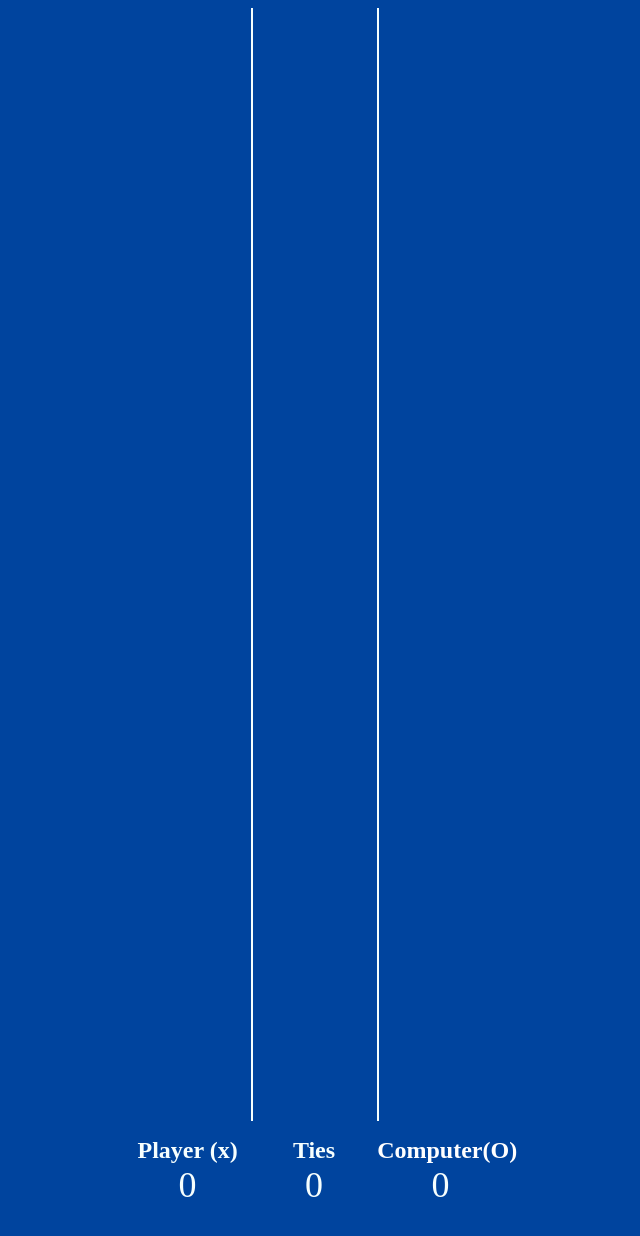
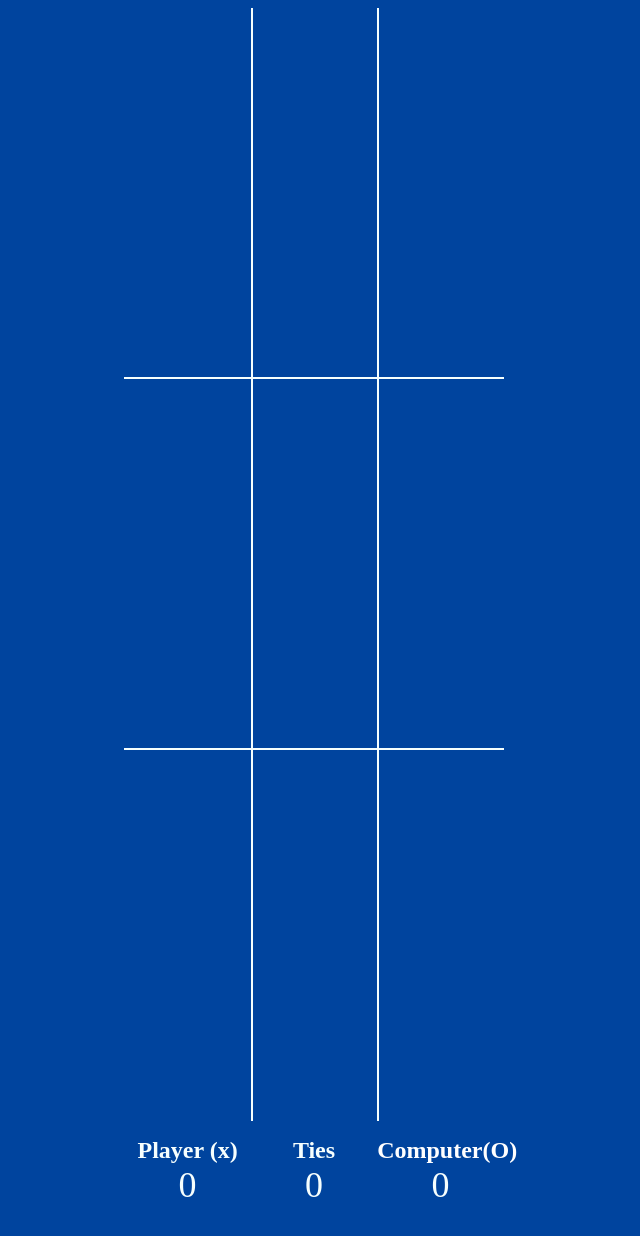
Before and after one commit to hakeemx/php-tictactoe, a PHP site: page / in a window 1280 px wide. Shown: the top 1236 px of the page, without its empty margins (326-966 px from the left). Run offline with PHP 8.4, Linux system fonts and the light colour scheme; some libraries are stand-ins or nearby versions.

Commit message:
Fixed css

```diff
--- a/game.js
+++ b/game.js
@@ -28,6 +28,9 @@ $(document).ready(function($) {
 					//Add empty spots to the array
 					if($('#board').find(divName2).text() == ''){
 						emptySpots.push(divName2);
+					}
+					else{
+						alert("Tied")
 					}
 					//Start new game
 					$(divName2).text('');
--- a/inc/style.css
+++ b/inc/style.css
@@ -15,9 +15,12 @@
 #board{
 	overflow: hidden;
 }
+.h-33{
+	height: 33.333333% !important;
+}
 .board_cell{
-	 height: 33.33333%;
-	 min-height: 124% !important;
+	 /* height: 33.33333%; */
+	 /* min-height: 124% !important; */
 }
 #board>.board_cell:nth-child(even){
 	border-left: 2px solid #F6FFFE ;
--- a/index.php
+++ b/index.php
@@ -22,15 +22,15 @@ session_start();
 		<div id="content" class="fl w-100 pa2">
 			<form class="dt w-30-l w-50-m w-100-ns h-75 center" method="POST">
 				<div id="board" class="dtc v-mid center">
-					<div id="cell-1-1" class="board_cell h-25 pa3 fl w-third tc"></div>
-					<div id="cell-1-2" class="board_cell h-25 pa3 fl w-third tc"></div>
-					<div id="cell-1-3" class="board_cell h-25 pa3 fl w-third tc"></div>
-					<div id="cell-2-1" class="board_cell h-25 pa3 fl w-third tc"></div>
-					<div id="cell-2-2" class="board_cell h-25 pa3 fl w-third tc"></div>
-					<div id="cell-2-3" class="board_cell h-25 pa3 fl w-third tc"></div>
-					<div id="cell-3-1" class="board_cell h-25 pa3 fl w-third tc"></div>
-					<div id="cell-3-2" class="board_cell h-25 pa3 fl w-third tc"></div>
-					<div id="cell-3-3" class="board_cell h-25 pa3 fl w-third tc"></div>
+					<div id="cell-1-1" class="board_cell h-33 pa3 fl w-third tc"></div>
+					<div id="cell-1-2" class="board_cell h-33 pa3 fl w-third tc"></div>
+					<div id="cell-1-3" class="board_cell h-33 pa3 fl w-third tc"></div>
+					<div id="cell-2-1" class="board_cell h-33 pa3 fl w-third tc"></div>
+					<div id="cell-2-2" class="board_cell h-33 pa3 fl w-third tc"></div>
+					<div id="cell-2-3" class="board_cell h-33 pa3 fl w-third tc"></div>
+					<div id="cell-3-1" class="board_cell h-33 pa3 fl w-third tc"></div>
+					<div id="cell-3-2" class="board_cell h-33 pa3 fl w-third tc"></div>
+					<div id="cell-3-3" class="board_cell h-33 pa3 fl w-third tc"></div>
 				</div>
 			</form>
 			<div class="w-30-l w-50-m w-100-ns center">
```
